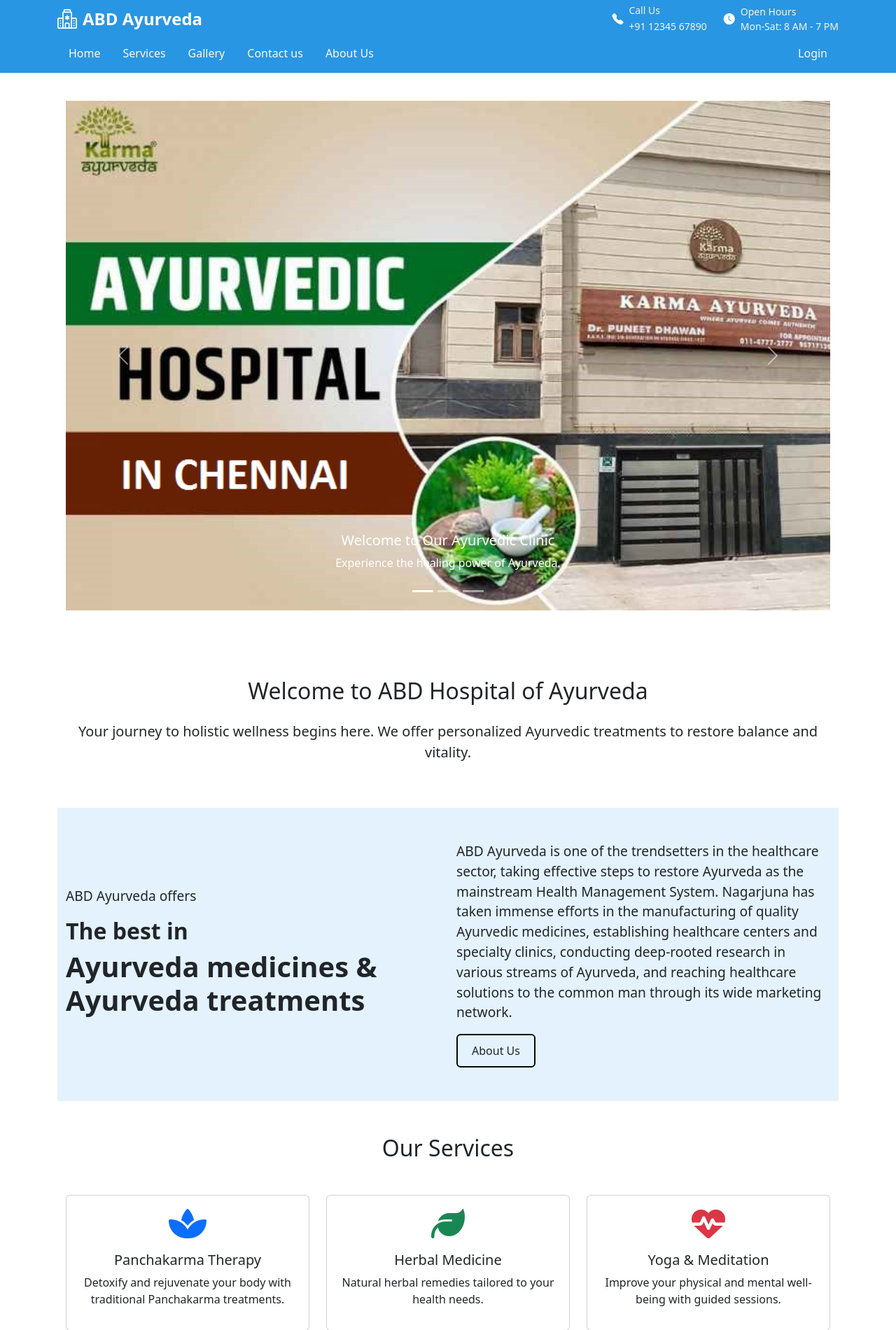
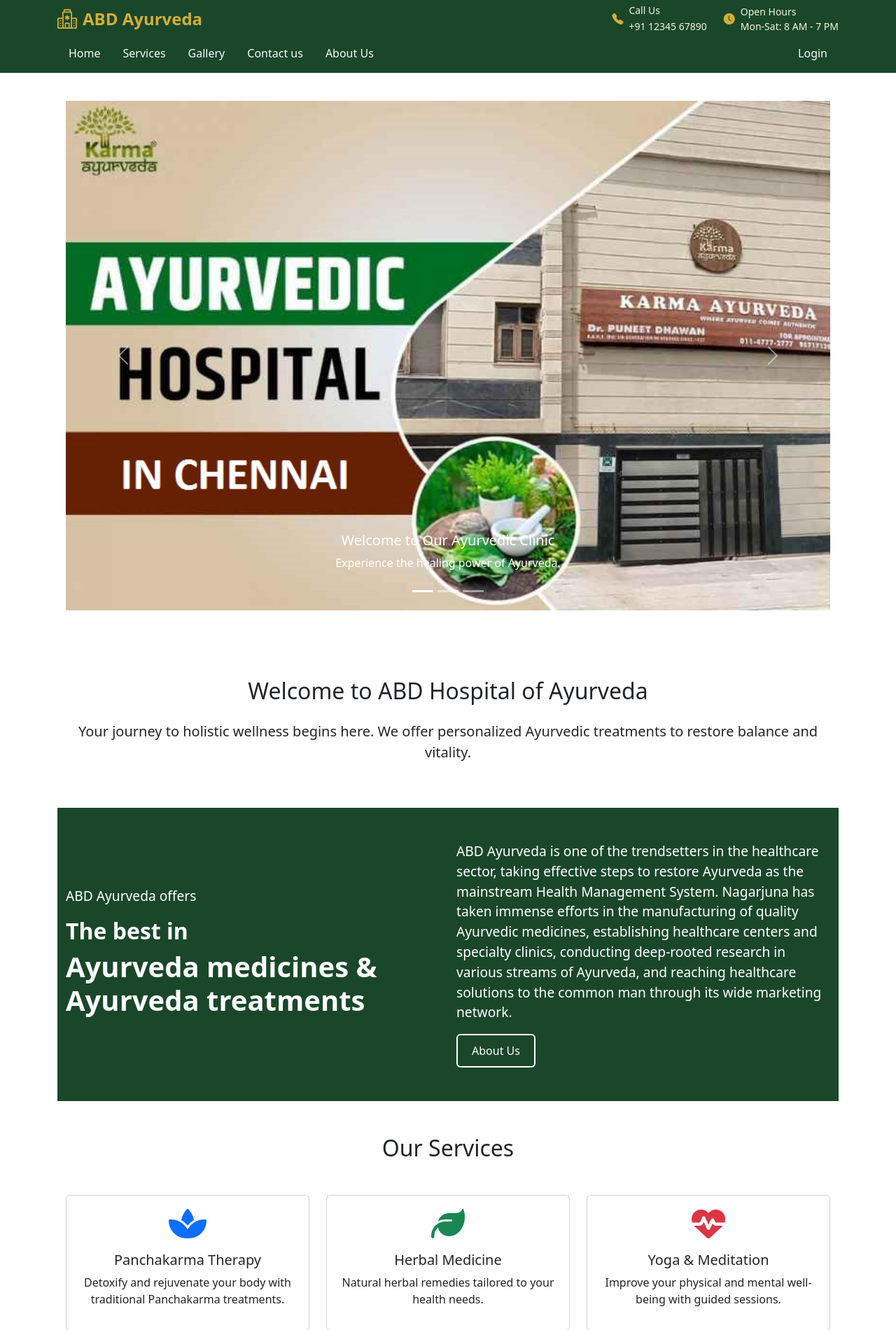
Before and after one commit to bhagyashree-reddy/healthsync, a Flask app: page / in a window 1280 px wide. Shown: the top 1900 px of the page at 70% size. Run offline with Flask 3, Linux system fonts and the light colour scheme; some libraries are stand-ins or nearby versions.

Commit message:
redesign-color-change

```diff
--- a/templates/base.html
+++ b/templates/base.html
@@ -29,24 +29,24 @@
 <body class="min-vh-100">
 
 <!-- Fixed Header -->
-<header class="py-1 border-bottom fixed-top" style="background-color: #2996e3; color: #f5f5dc;">
+<header class="py-1 border-bottom fixed-top" style="background-color: #1a472a; color: #f5f5dc;">
     <div class="container d-flex justify-content-between align-items-center">
         <!-- Logo and Hospital Name -->
         <a href="/" class="d-flex align-items-center text-decoration-none">
-            <i class="bi bi-hospital fs-3 me-2" style="color: #ffffff;"></i>
-            <span class="fs-4 fw-bold" style="color: #ffffff;">ABD Ayurveda</span>
+            <i class="bi bi-hospital fs-3 me-2" style="color: #d4af37;"></i>
+            <span class="fs-4 fw-bold" style="color: #d4af37;">ABD Ayurveda</span>
         </a>
               <!-- Quick Contact Info -->
               <div class="d-none d-md-flex align-items-center gap-4">
                 <div class="d-flex align-items-center">
-                    <i class="bi bi-telephone-fill me-2" style="color: #ffffff;"></i>
+                    <i class="bi bi-telephone-fill me-2" style="color: #d4af37;"></i>
                     <div>
                         <p class="mb-0 small" style="color: #f5f5dc;">Call Us</p>
                         <a href="tel:+911234567890" class="text-decoration-none small" style="color: #f5f5dc;">+91 12345 67890</a>
                     </div>
                 </div>
                 <div class="d-flex align-items-center">
-                    <i class="bi bi-clock-fill me-2" style="color: #ffffff;"></i>
+                    <i class="bi bi-clock-fill me-2" style="color: #d4af37;"></i>
                     <div>
                         <p class="mb-0 small" style="color: #f5f5dc;">Open Hours</p>
                         <p class="mb-0 small" style="color: #f5f5dc;">Mon-Sat: 8 AM - 7 PM</p>
@@ -57,11 +57,11 @@
 </header>
 
 <!-- Fixed Navbar with Dropdown & Responsive Design -->
-<nav class="navbar navbar-expand-lg border-bottom fixed-top mt-5" style="background-color: #2996e3;">
+<nav class="navbar navbar-expand-lg border-bottom fixed-top mt-5" style="background-color: #1a472a;">
     <div class="container">
         <!-- Navbar Toggler for Mobile -->
         <button class="navbar-toggler" type="button" data-bs-toggle="collapse" data-bs-target="#navbarNav">
-            <span class="navbar-toggler-icon" style="color: #ffffff;"></span>
+            <span class="navbar-toggler-icon" style="color: #d4af37;"></span>
         </button>
 
         <!-- Navbar Links -->
@@ -103,25 +103,25 @@
         {% block content %}{% endblock %}
     </main>
 
-    <footer class="footer mt-auto py-5" style="background-color: #2996e3; color: #f5f5dc;">
+    <footer class="footer mt-auto py-5" style="background-color: #1a472a; color: #f5f5dc;">
         <div class="container">
             <div class="row">
                 <!-- Hospital Info -->
                 <div class="col-md-4 mb-4">
                     <div class="d-flex align-items-center mb-3">
-                        <i class="bi bi-capsule fs-2 me-2" style="color: #ffffff;"></i>
-                        <h4 class="mb-0" style="color: #ffffff;">ABD Ayurveda</h4>
+                        <i class="bi bi-capsule fs-2 me-2" style="color: #d4af37;"></i>
+                        <h4 class="mb-0" style="color: #d4af37;">ABD Ayurveda</h4>
                     </div>
                     <p class="small">Embracing ancient wisdom for modern wellness through authentic Ayurvedic healing.</p>
                     <div class="d-flex">
-                        <i class="bi bi-geo-alt-fill me-2" style="color: #ffffff;"></i>
+                        <i class="bi bi-geo-alt-fill me-2" style="color: #d4af37;"></i>
                         <p class="small">123 Wellness Road<br>Kerala, India - 695014</p>
                     </div>
                 </div>
 
                 <!-- Quick Links -->
                 <div class="col-md-2 mb-4">
-                    <h5 style="color: #ffffff;">Quick Links</h5>
+                    <h5 style="color: #d4af37;">Quick Links</h5>
                     <ul class="list-unstyled">
                         <li><a href="#" class="text-decoration-none text-light small">Home</a></li>
                         <li><a href="#" class="text-decoration-none text-light small">Treatments</a></li>
@@ -133,18 +133,18 @@
 
                 <!-- Contact Info -->
                 <div class="col-md-3 mb-4">
-                    <h5 style="color: #ffffff;">Contact Us</h5>
+                    <h5 style="color: #d4af37;">Contact Us</h5>
                     <ul class="list-unstyled">
                         <li class="mb-2">
-                            <i class="bi bi-telephone-fill me-2" style="color: #ffffff;"></i>
+                            <i class="bi bi-telephone-fill me-2" style="color: #d4af37;"></i>
                             <a href="tel:+911234567890" class="text-decoration-none text-light small">+91 12345 67890</a>
                         </li>
                         <li class="mb-2">
-                            <i class="bi bi-envelope-fill me-2" style="color: #ffffff;"></i>
+                            <i class="bi bi-envelope-fill me-2" style="color: #d4af37;"></i>
                             <a href="mailto:info@abdayurveda.com" class="text-decoration-none text-light small">info@abdayurveda.com</a>
                         </li>
                         <li class="mb-2">
-                            <i class="bi bi-clock-fill me-2" style="color: #ffffff;"></i>
+                            <i class="bi bi-clock-fill me-2" style="color: #d4af37;"></i>
                             <span class="small">Mon-Sat: 8 AM - 7 PM</span>
                         </li>
                     </ul>
@@ -152,19 +152,19 @@
 
                 <!-- Social Media -->
                 <div class="col-md-3 mb-4">
-                    <h5 style="color: #ffffff;">Connect With Us</h5>
+                    <h5 style="color: #d4af37;">Connect With Us</h5>
                     <div class="d-flex gap-3">
                         <a href="#" class="text-decoration-none">
-                            <i class="bi bi-facebook fs-4" style="color: #ffffff;"></i>
+                            <i class="bi bi-facebook fs-4" style="color: #d4af37;"></i>
                         </a>
                         <a href="#" class="text-decoration-none">
-                            <i class="bi bi-instagram fs-4" style="color: #ffffff;"></i>
+                            <i class="bi bi-instagram fs-4" style="color: #d4af37;"></i>
                         </a>
                         <a href="#" class="text-decoration-none">
-                            <i class="bi bi-youtube fs-4" style="color: #ffffff;"></i>
+                            <i class="bi bi-youtube fs-4" style="color: #d4af37;"></i>
                         </a>
                         <a href="#" class="text-decoration-none">
-                            <i class="bi bi-whatsapp fs-4" style="color: #ffffff;"></i>
+                            <i class="bi bi-whatsapp fs-4" style="color: #d4af37;"></i>
                         </a>
                     </div>
 
@@ -180,7 +180,7 @@
 
             <!-- Copyright -->
             <div class="border-top pt-4 mt-4 text-center">
-                <p class="small mb-0" style="color: #dedede;">
+                <p class="small mb-0" style="color: #8a9a5b;">
                     &copy; 2023 ABD Ayurveda Hospital. All rights reserved.
                     <span class="d-block d-md-inline">Follows WHO guidelines for traditional medicine</span>
                 </p>
--- a/templates/home.html
+++ b/templates/home.html
@@ -50,8 +50,8 @@
 
   <!-- Welcome Section -->
   <section class="py-5">
-    <div class="container text-center hero-text">
-        <h2 class="mb-4 text-dark">Welcome to ABD Hospital of Ayurveda</h2>
+    <div class="container text-center">
+        <h2 class="mb-4">Welcome to ABD Hospital of Ayurveda</h2>
         <p class="lead">Your journey to holistic wellness begins here. We offer personalized Ayurvedic treatments to restore balance and vitality.</p>
     </div>
   </section>
@@ -62,19 +62,19 @@
             <p class="lead">Your journey to holistic wellness begins here. We offer personalized Ayurvedic treatments to restore balance and vitality.</p>
         </div> -->
         <div class="row align-items-center">
-            <div class="col-md-6 text-dark">
+            <div class="col-md-6 text-white">
                 <p class="hero-text">ABD Ayurveda offers</p>
-                <h1 class="hero-heading text-dark">The best in</h1>
-                <h2 class="highlight-text text-dark">Ayurveda medicines &<br> Ayurveda treatments</h2>
+                <h1 class="hero-heading">The best in</h1>
+                <h2 class="highlight-text">Ayurveda medicines &<br> Ayurveda treatments</h2>
             </div>
             <div class="col-md-6">
-                <p class="hero-text text-dark">
+                <p class="hero-text">
                     ABD Ayurveda is one of the trendsetters in the healthcare sector, taking effective steps to restore Ayurveda
                     as the mainstream Health Management System. Nagarjuna has taken immense efforts in the manufacturing of quality
                     Ayurvedic medicines, establishing healthcare centers and specialty clinics, conducting deep-rooted research
                     in various streams of Ayurveda, and reaching healthcare solutions to the common man through its wide marketing network.
                 </p>
-                <a href="#" class="btn text-dark btn-custom">About us</a>
+                <a href="#" class="btn btn-custom">About us</a>
             </div>
         </div>
     </div>
@@ -260,7 +260,7 @@
             <div class="col-md-6 col-lg-3">
                 <div class="card value-card h-100 shadow-sm">
                     <div class="card-body text-center">
-                        <i class="bi bi-people-fill text-info fs-1 mb-3"></i>
+                        <i class="bi bi-people-fill text-primary fs-1 mb-3"></i>
                         <h5 class="card-title">Teamwork</h5>
                         <p class="card-text">We collaborate to provide comprehensive care solutions</p>
                     </div>
@@ -347,7 +347,7 @@
     }
 
     .hero-section {
-            background-color: #e3f2fd; /* Green background */
+            background-color: #1a472a; /* Green background */
             color: white;
             padding: 60px 0;
         }
@@ -365,8 +365,8 @@
 
 
         .btn-custom {
-            border: 2px solid rgb(7, 7, 7);
-            color: rgb(9, 9, 9);
+            border: 2px solid white;
+            color: white;
             padding: 10px 20px;
             font-size: 1rem;
             text-transform: capitalize;
```
